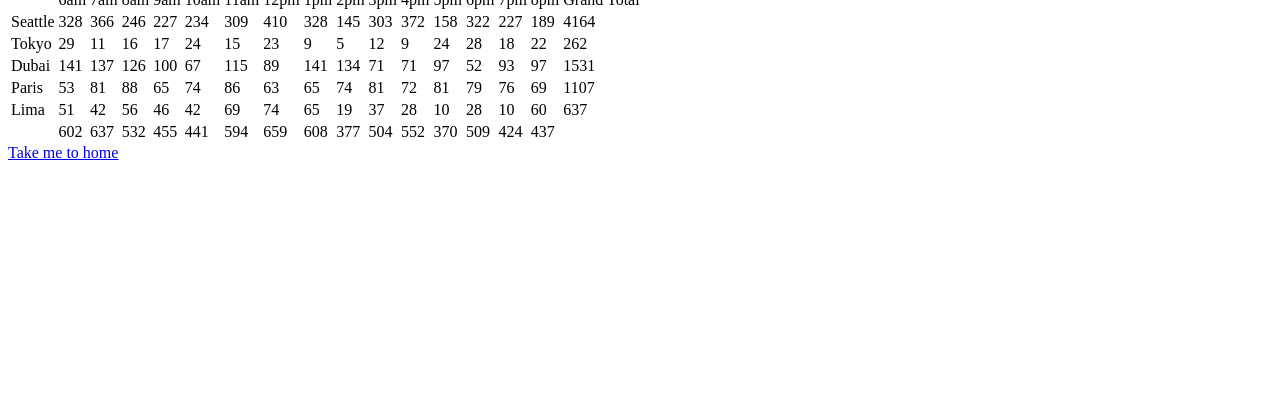
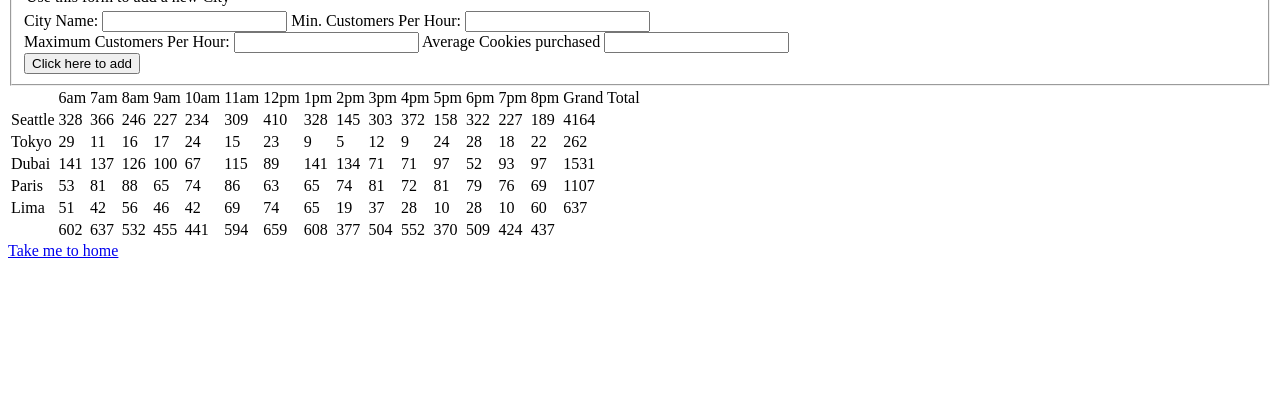
Before and after one commit to TStephens89/cookie-stand, a plain HTML site: page sales.html in a window 1280 px wide. Shown: the part 396-800 px from the top of the page. Drawn offline with Linux system fonts and the light colour scheme.

Commit message:
updating form data

```diff
--- a/sales.html
+++ b/sales.html
@@ -14,7 +14,28 @@
 <body>
   <h1>Salmon Cookies</h1>
   <img src="https://codefellows.github.io/code-201-guide/curriculum/class-06/lab/assets/salmon.png">
+  <form id='addCity'>
+    <fieldset>
+      <legend>Use this form to add a new City</legend>
 
+      <div class='formDiv'>
+        <label for='cityName'>City Name: </label>
+        <input type='text' name='cityName' required>
+
+        <label for='min'>Min. Customers Per Hour: </label>
+        <input type="text" name='min' required>
+      </div>
+
+      <div class='formDiv'>
+        <label for='max'>Maximum Customers Per Hour: </label>
+        <input type='text' name='max' required>
+
+        <label for='avgCookies'>Average Cookies purchased </label>
+        <input type='text' name='avgCookies' required>
+      </div>
+
+      <input id='button' type="submit" value="Click here to add">
+    </fieldset>
   <table id="cookieData">
 
 
```
Also changed, not shown: app.js (+11 -0 lines).
